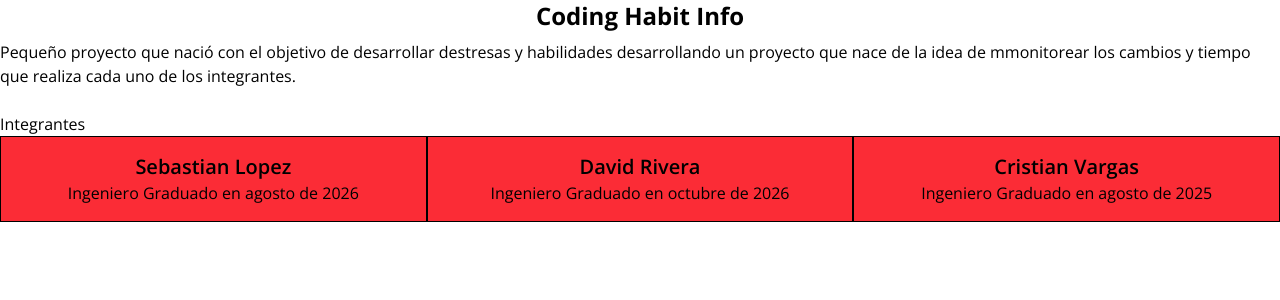
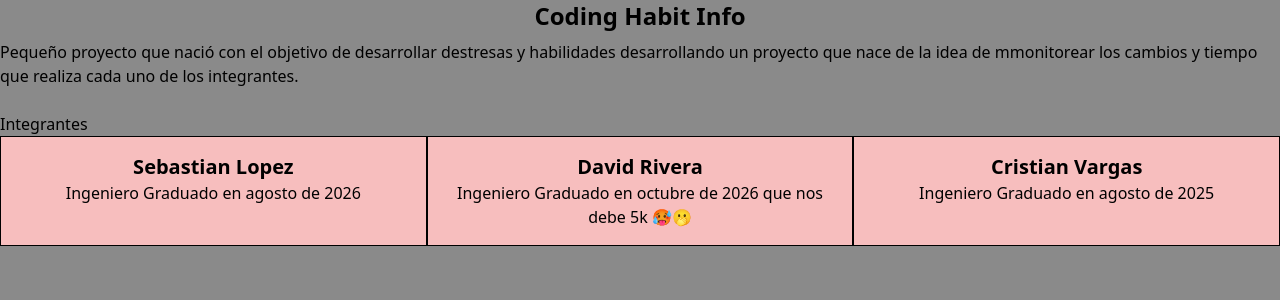
Before and after one commit to DailyCodingSoft/CodingHabit, a Next.js app in the folder coding-habit/: page /about in a window 1280 px wide. Shown: the top 300 px of the page. Built offline with nearby package versions, Linux system fonts and the light colour scheme.

Commit message:
fix global styles

```diff
--- a/coding-habit/app/about/page.tsx
+++ b/coding-habit/app/about/page.tsx
@@ -10,7 +10,7 @@ export default function Home() {
         y tiempo que realiza cada uno de los integrantes.
       </div>
       <h1>Integrantes</h1>
-      <div className="flex flex-row bg-red-500">
+      <div className="flex flex-row bg-(--primary-light-color)">
         <div className="border p-4 flex-1 text-center">
           <h2 className="text-xl font-semibold">Sebastian Lopez</h2>
           <p>Ingeniero Graduado en agosto de 2026</p>
@@ -18,14 +18,13 @@ export default function Home() {
 
         <div className="border p-4 flex-1 text-center">
           <h2 className="text-xl font-semibold">David Rivera</h2>
-          <p>Ingeniero Graduado en octubre de 2026</p>
+          <p>Ingeniero Graduado en octubre de 2026 que nos debe 5k 🥵🫢</p>
         </div>
 
         <div className="border p-4 flex-1 text-center">
           <h2 className="text-xl font-semibold">Cristian Vargas</h2>
           <p>Ingeniero Graduado en agosto de 2025</p>
         </div>
-
       </div>
     </>
   );
--- a/coding-habit/app/layout.tsx
+++ b/coding-habit/app/layout.tsx
@@ -1,4 +1,4 @@
-import "../styles/globals.css"
+import "../styles/globals.css";
 import {Open_Sans} from "next/font/google";
 
 const openSans = Open_Sans({
--- a/coding-habit/styles/globals.css
+++ b/coding-habit/styles/globals.css
@@ -1,11 +1,12 @@
 @import "tailwindcss";
 
 :root {
-  --primary-light-color: (rgb(209, 98, 98));
+  --primary-light-color: rgb(247, 190, 190);
+  --main-light-bg-color: rgb(138, 138, 138);
 }
 
 /* Estilos globales base */
+html,
 body {
-  margin: 0;
-  font-family: var(--font-main);
+  background: var(--main-light-bg-color);
 }
--- a/coding-habit/types/global.d.ts
+++ /dev/null
@@ -1 +0,0 @@
-declare module "*.css";
```
